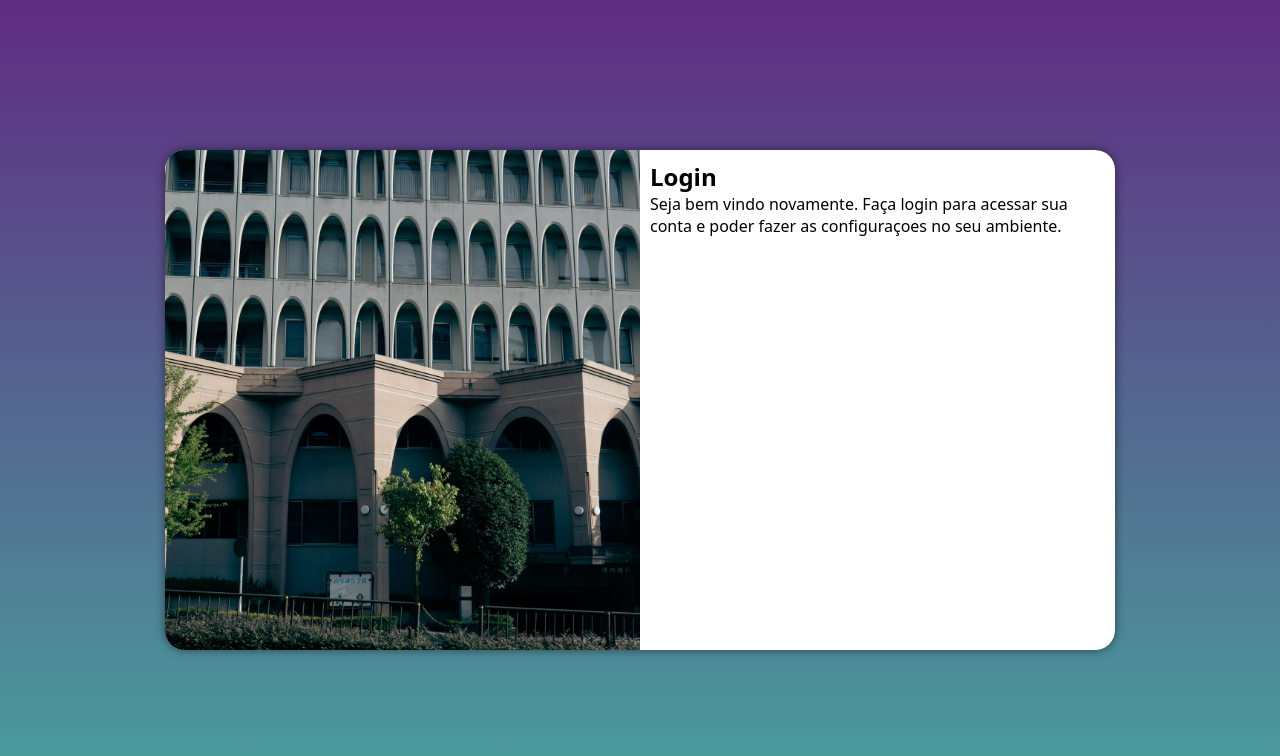
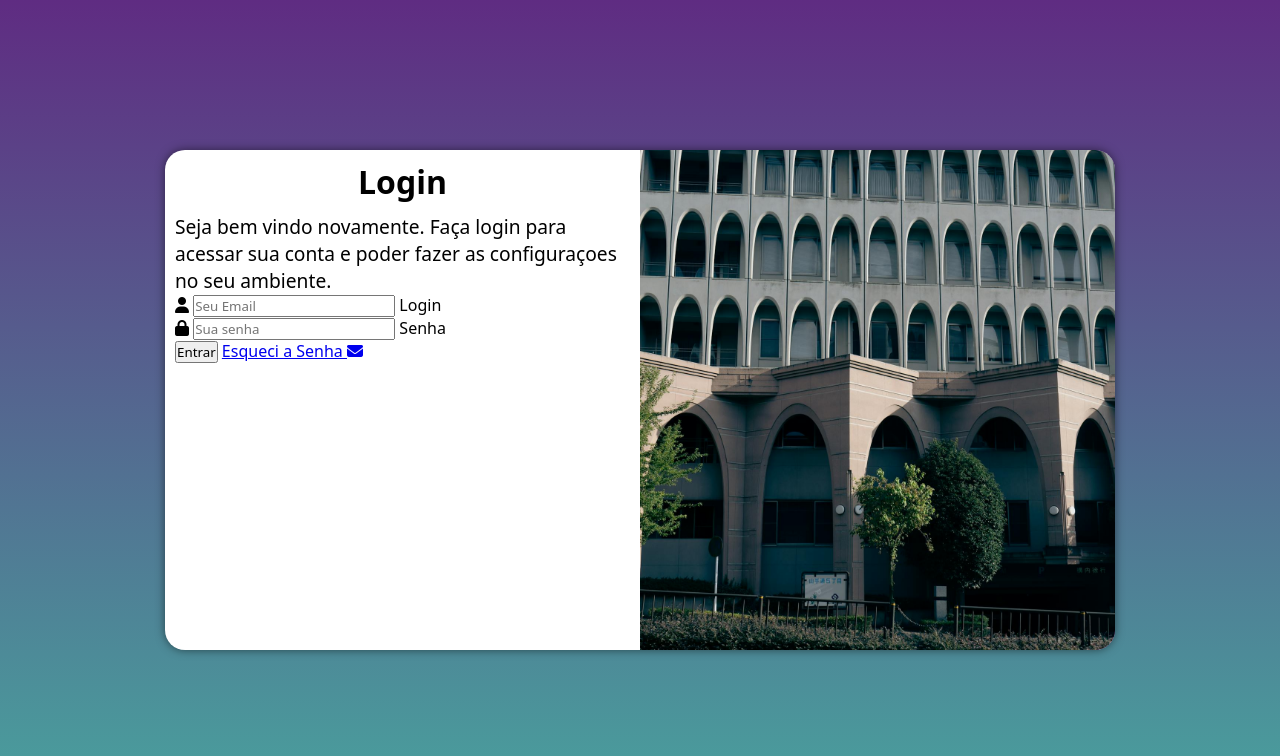
Before and after one commit to Gabriel-Fleury/projeto-login, a plain HTML site: page index.html in a window 1280 px wide. Drawn offline with Linux system fonts and the light colour scheme.

Commit message:
estilizando

```diff
--- a/estilos/media-query.css
+++ b/estilos/media-query.css
@@ -29,13 +29,20 @@
     }
 
     section#login > div#imagem{
-        float: left;
+        float: right;
         width: 50%;
         height: 100%;
     }
 
     section#login > div#formulario{
-        float: right;
+        float: left;
         width: 50%;
     }
+
+    div#formulario > h1{
+        font-size: 2em;
+    }
+    div#formulario > p{
+        font-size: 1.2em;
+    }
 }
--- a/estilos/style.css
+++ b/estilos/style.css
@@ -53,3 +53,13 @@ section#login > div#formulario{
     padding: 10px;
 
 }
+
+div#formulario > h1{
+    text-align: center;
+    margin-bottom: 10px;
+
+}
+
+div#formulario > p{
+    font-size: 0.8em;
+}
--- a/index.html
+++ b/index.html
@@ -4,6 +4,7 @@
     <meta charset="UTF-8">
     <meta name="viewport" content="width=device-width, initial-scale=1.0">
     <title>Login</title>
+    <link rel="stylesheet" href="https://cdnjs.cloudflare.com/ajax/libs/font-awesome/6.7.2/css/all.min.css" integrity="sha512-Evv84Mr4kqVGRNSgIGL/F/aIDqQb7xQ2vcrdIwxfjThSH8CSR7PBEakCr51Ck+w+/U6swU2Im1vVX0SVk9ABhg==" crossorigin="anonymous" referrerpolicy="no-referrer" />
     <link rel="stylesheet" href="estilos/style.css">
     <link rel="stylesheet" href="estilos/media-query.css">
 </head>
@@ -18,7 +19,23 @@
             <div id="formulario">
                 <h1>Login</h1>
                 <p>Seja bem vindo novamente. Faça login para acessar sua conta e poder fazer as configuraçoes no seu ambiente.</p>
-                <form action="login.php" method="post"></form>
+                <form action="login.php" method="post" autocomplete="on">
+                <div class="campo">
+                    <i class="fa-solid fa-user"></i>
+                    <input type="email" name="login" id="ilogin" placeholder="Seu Email">
+                    <label for="ilogin">Login</label>
+                </div>
+                <div class="campo">
+                    <i class="fa-solid fa-lock"></i>
+                    <input type="password" name="senha" id="isenha" placeholder="Sua senha" autocomplete="current-password" required minlength="8" maxlength="15">
+                    <label for="isenha">Senha</label>
+                </div>
+                <input type="submit" value="Entrar">
+                <a href="esqeuci.html">Esqueci  a Senha
+                    <i class="fa-solid fa-envelope"></i>
+                </a>
+
+            </form >
             </div>
 
         </section>
```
